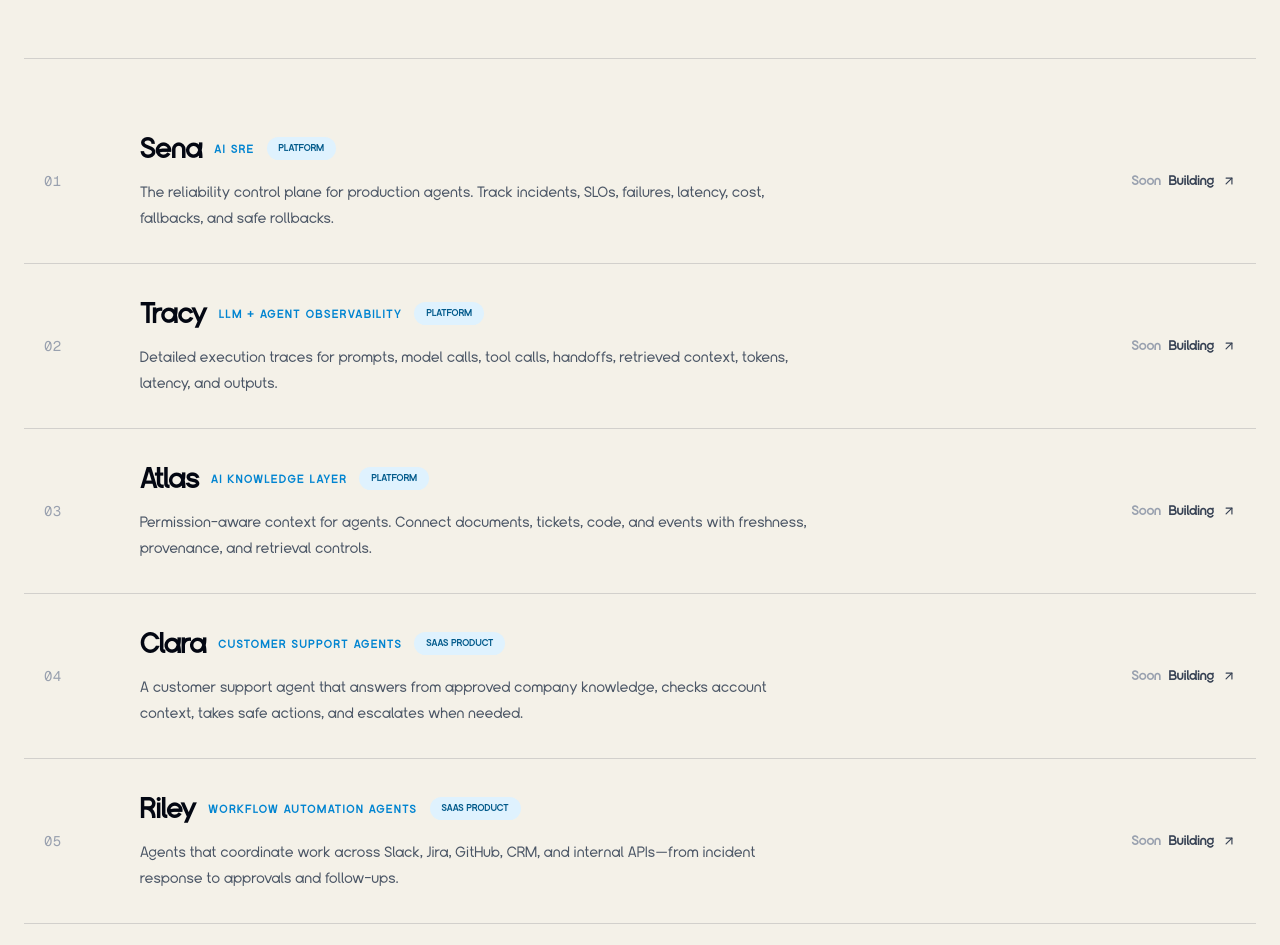
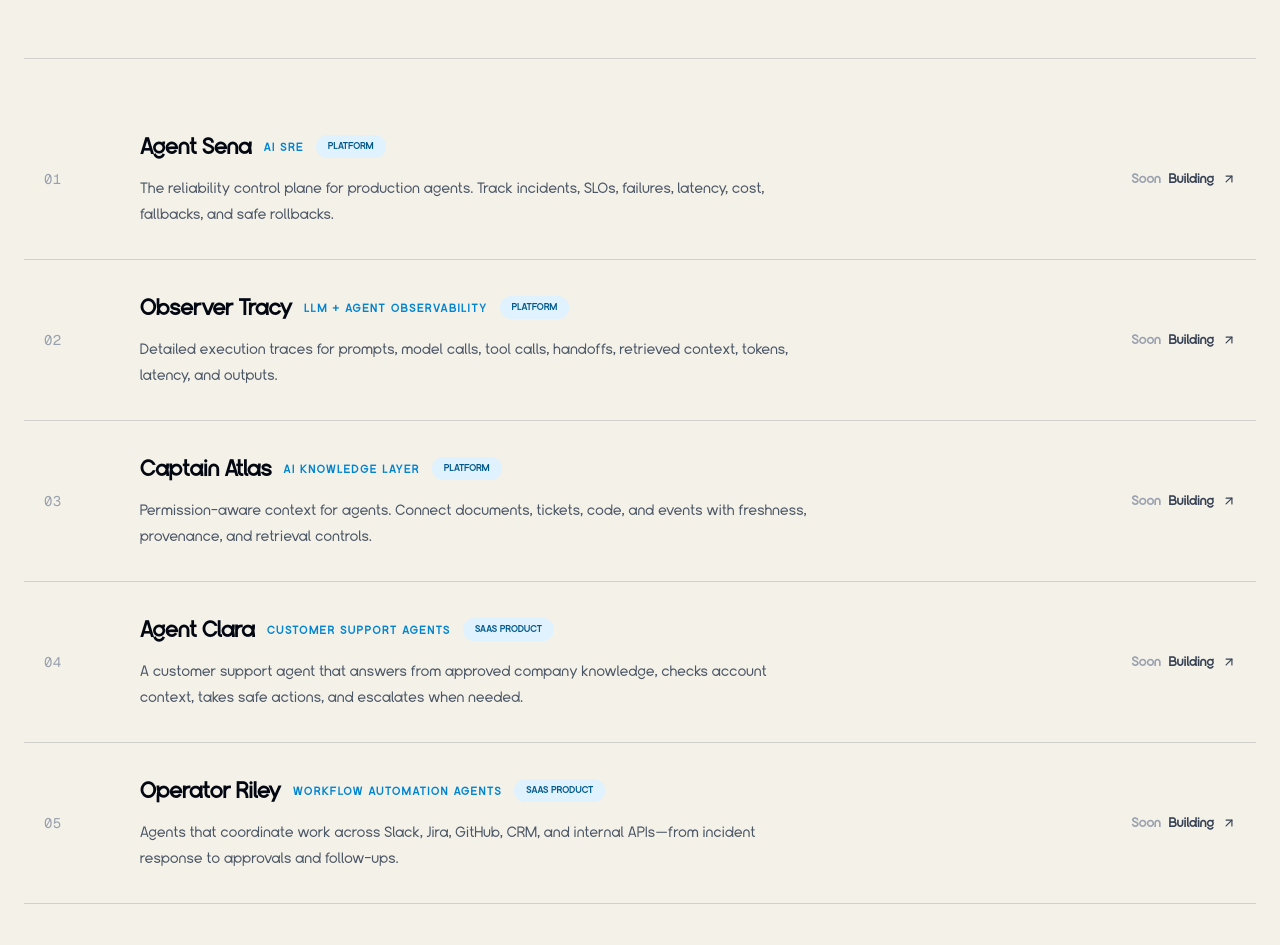
Before and after one commit to amandeepsingh29/Crumbles.dev, a Next.js app: page /products in a window 1280 px wide. Shown: the part 347-1292 px from the top of the page. Built offline with nearby package versions, Linux system fonts and the light colour scheme; no server answers; a web font is replaced by a local one.

Commit message:
Refine product names and scale

```diff
--- a/src/app/page.tsx
+++ b/src/app/page.tsx
@@ -3,11 +3,11 @@
 import { FiActivity, FiArrowRight, FiArrowUpRight } from 'react-icons/fi';
 
 const projects = [
-  { number: '01', title: 'Sena', type: 'AI SRE', description: 'Keep production agents reliable with incidents, SLOs, fallbacks, and rollbacks.', color: 'text-sky-500' },
-  { number: '02', title: 'Tracy', type: 'Observability', description: 'See every prompt, model call, tool call, handoff, and output.', color: 'text-sky-500' },
-  { number: '03', title: 'Atlas', type: 'Knowledge layer', description: 'Give agents permission-aware, fresh, source-backed context.', color: 'text-sky-500' },
-  { number: '04', title: 'Clara', type: 'Customer support', description: 'Resolve customer questions with approved knowledge and safe actions.', color: 'text-sky-500' },
-  { number: '05', title: 'Riley', type: 'Workflow automation', description: 'Coordinate work across the tools your teams already use.', color: 'text-sky-500' },
+  { number: '01', title: 'Agent Sena', type: 'AI SRE', description: 'Keep production agents reliable with incidents, SLOs, fallbacks, and rollbacks.', color: 'text-sky-500' },
+  { number: '02', title: 'Observer Tracy', type: 'Observability', description: 'See every prompt, model call, tool call, handoff, and output.', color: 'text-sky-500' },
+  { number: '03', title: 'Captain Atlas', type: 'Knowledge layer', description: 'Give agents permission-aware, fresh, source-backed context.', color: 'text-sky-500' },
+  { number: '04', title: 'Agent Clara', type: 'Customer support', description: 'Resolve customer questions with approved knowledge and safe actions.', color: 'text-sky-500' },
+  { number: '05', title: 'Operator Riley', type: 'Workflow automation', description: 'Coordinate work across the tools your teams already use.', color: 'text-sky-500' },
 ];
 
 export default function Home() {
@@ -89,7 +89,7 @@
             {projects.map((project) => (
               <Link key={project.number} href="/products" className="group grid gap-5 border-b border-gray-950/15 py-8 transition-colors hover:bg-white/60 md:grid-cols-[72px_minmax(0,0.8fr)_minmax(0,1.2fr)_160px] md:items-center md:px-5 dark:border-white/15 dark:hover:bg-white/[0.04]">
                 <span className="font-mono text-sm text-gray-400">{project.number}</span>
-                <h3 className="text-2xl font-black tracking-tight text-gray-950 dark:text-white">{project.title}</h3>
+                <h3 className="text-xl font-black tracking-tight text-gray-950 dark:text-white md:text-2xl">{project.title}</h3>
                 <p className="text-gray-600 dark:text-gray-400">{project.description}</p>
                 <span className={`text-right text-xs font-black uppercase tracking-[0.15em] ${project.color}`}>{project.type}</span>
               </Link>
--- a/src/app/products/page.tsx
+++ b/src/app/products/page.tsx
@@ -50,7 +50,7 @@
                 <span className="font-mono text-sm text-gray-400">0{index + 1}</span>
                 <div>
                   <div className="mb-3 flex flex-wrap items-center gap-3">
-                    <h2 className="text-2xl font-black tracking-tight text-gray-950 dark:text-white md:text-3xl">{product.title}</h2>
+                    <h2 className="text-xl font-black tracking-tight text-gray-950 dark:text-white md:text-2xl">{product.title}</h2>
                     <span className="text-xs font-bold uppercase tracking-[0.16em] text-sky-600 dark:text-sky-300">{product.category}</span>
                     <span className={`rounded-full px-3 py-1 text-[10px] font-black uppercase tracking-wider ${statusStyles[product.status] || statusStyles.Beta}`}>
                       {product.status}
--- a/src/data/products.ts
+++ b/src/data/products.ts
@@ -1,34 +1,34 @@
 export const products = [
   {
-    title: "Sena",
+    title: "Agent Sena",
     category: "AI SRE",
     description: "The reliability control plane for production agents. Track incidents, SLOs, failures, latency, cost, fallbacks, and safe rollbacks.",
     status: "Platform",
     link: "#",
   },
   {
-    title: "Tracy",
+    title: "Observer Tracy",
     category: "LLM + agent observability",
     description: "Detailed execution traces for prompts, model calls, tool calls, handoffs, retrieved context, tokens, latency, and outputs.",
     status: "Platform",
     link: "#",
   },
   {
-    title: "Atlas",
+    title: "Captain Atlas",
     category: "AI knowledge layer",
     description: "Permission-aware context for agents. Connect documents, tickets, code, and events with freshness, provenance, and retrieval controls.",
     status: "Platform",
     link: "#",
   },
   {
-    title: "Clara",
+    title: "Agent Clara",
     category: "Customer support agents",
     description: "A customer support agent that answers from approved company knowledge, checks account context, takes safe actions, and escalates when needed.",
     status: "SaaS product",
     link: "#",
   },
   {
-    title: "Riley",
+    title: "Operator Riley",
     category: "Workflow automation agents",
     description: "Agents that coordinate work across Slack, Jira, GitHub, CRM, and internal APIs—from incident response to approvals and follow-ups.",
     status: "SaaS product",
```
